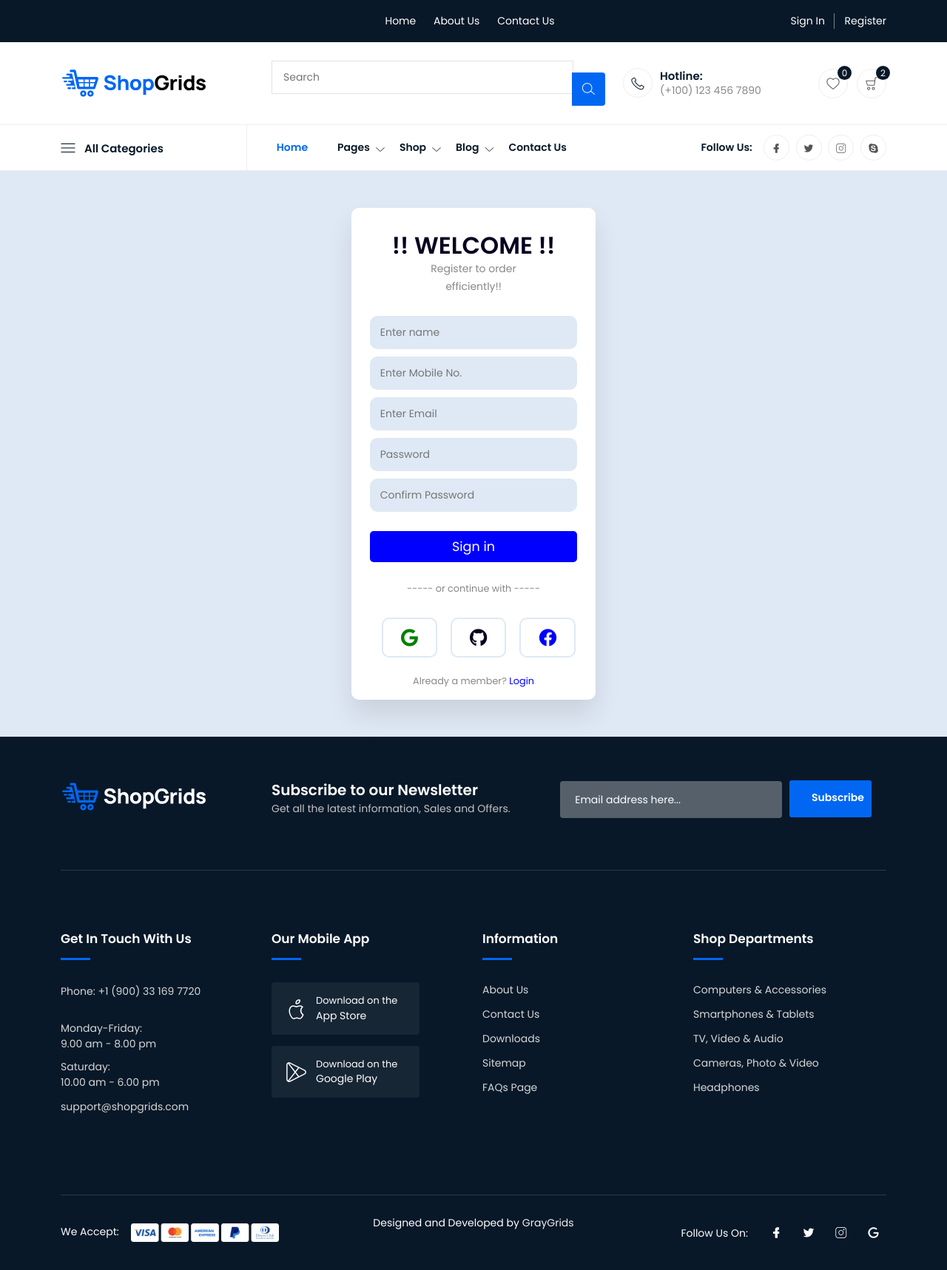
After one commit to Asutosh-mishraa/E-Pharmacy-website, a Django app: page /user/register/ in a window 1280 px wide. The commit adds this page. Shown: the whole page at 74% size. Run offline with Django 4.2, Linux system fonts and the light colour scheme; some libraries are stand-ins or nearby versions.

Commit message:
some moere addition of css

```diff
--- a/pharmacy/pharmacy/urls.py
+++ b/pharmacy/pharmacy/urls.py
@@ -19,4 +19,5 @@ from django.urls import path,include
 urlpatterns = [
     path('admin/', admin.site.urls),
     path('', include("pages.urls")),
+    path('user/', include("user.urls")),
 ]
--- /dev/null
+++ b/pharmacy/static/css/login.css
@@ -0,0 +1,94 @@
+@import url("https://fonts.googleapis.com/css2?family=Poppins:wght@400;600&display=swap");
+* {
+  margin: 0;
+  padding: 0;
+  box-sizing: border-box;
+  font-family: "Poppins", sans-serif;
+}
+body {
+  background: #dfe9f5;
+}
+.wrapper {
+  width: 330px;
+  padding: 2rem 0 1rem 0;
+  margin: 50px auto;
+  background: #fff;
+  border-radius: 10px;
+  text-align: center;
+  box-shadow: 0 20px 35px rgba(0, 0, 0, 0.1);
+}
+h1 {
+  font-size: 2rem;
+  color: #07001f;
+}
+p {
+  margin-bottom: 1.7rem;
+}
+form input {
+  width: 85%;
+  outline: none;
+  border: none;
+  background: #dfe9f5;
+  padding: 12px 14px;
+  margin-bottom: 10px;
+  border-radius: 10px;
+}
+.recover {
+  text-align: right;
+  font-size: 0.8rem;
+  margin: 0.2rem 1.7rem 0 0;
+}
+.recover a {
+  text-decoration: none;
+  color: #07001f;
+}
+button {
+  font-size: 1.1rem;
+  margin-top: 1rem;
+  padding: 8px 0;
+  border-radius: 5px;
+  outline: none;
+  border: none;
+  width: 85%;
+  background: blue;
+  color: #fff;
+  cursor: pointer;
+}
+button:hover {
+  background: rgba(122, 30, 30, 0.767);
+}
+.or {
+  font-size: 0.8rem;
+  margin-top: 1.5rem;
+}
+.icons i {
+  color: #07001f;
+  padding: 00.8rem 1.5rem;
+  border-radius: 10px;
+  margin-left: 0.9rem;
+  font-size: 1.5rem;
+  cursor: pointer;
+  border: 2px solid #dfe9f5;
+}
+.icons i:hover {
+  color: #fff !important;
+  background: #07001f;
+  transition: 1s;
+}
+.icons i:first-child {
+  color: green;
+}
+.icons i:last-child {
+  color: blue;
+}
+.not-member {
+  font-size: 0.8rem;
+  margin-top: 1.4rem;
+}
+.not-member a {
+  color: blue;
+  text-decoration: none;
+}
+a:hover {
+  text-decoration: underline;
+}
--- a/pharmacy/templates/base.html
+++ b/pharmacy/templates/base.html
@@ -92,15 +64,14 @@
                     <div class="col-lg-4 col-md-4 col-12">
                         <div class="top-end">
                             <div class="user">
-                                <i class="lni lni-user"></i>
-                                Hello
+
                             </div>
                             <ul class="user-login">
                                 <li>
-                                    <a href="{% static 'login.html' %}">Sign In</a>
+                                    <a href="{% url 'login' %}">Sign In</a>
                                 </li>
                                 <li>
-                                    <a href="{% static 'register.html' %}">Register</a>
+                                    <a href="{% url 'register' %}">Register</a>
                                 </li>
                             </ul>
                         </div>
@@ -115,7 +86,7 @@
                 <div class="row align-items-center">
                     <div class="col-lg-3 col-md-3 col-7">
                         <!-- Start Header Logo -->
-                        <a class="navbar-brand" href="{% static 'index.html' %}">
+                        <a class="navbar-brand" href="{% url 'home' %}">
                             <img src="{% static 'images/logo/logo.svg' %}" alt="Logo">
                         </a>
                         <!-- End Header Logo -->
--- /dev/null
+++ b/pharmacy/templates/user/register.html
@@ -0,0 +1,36 @@
+{% extends 'base.html' %}
+{% load static %}
+
+{% block css %}
+    <link rel="stylesheet" href={% static "css/login.css" %}>
+    <link
+      rel="stylesheet"
+      href="https://cdnjs.cloudflare.com/ajax/libs/font-awesome/5.15.3/css/all.min.css"
+    />
+{% endblock css %}
+
+{% block content %}
+    <div class="wrapper">
+      <h1>!! WELCOME !!</h1>
+      <p>
+        Register to order <br />
+        efficiently!!
+      </p>
+      <form>
+        <input type="text" placeholder="Enter name" />
+        <input type="text" placeholder="Enter Mobile No." />
+        <input type="text" placeholder="Enter Email" />
+        <input type="password" placeholder="Password" />
+        <input type="password" placeholder="Confirm Password" />
+        <closeform></closeform>
+      </form>
+      <button>Sign in</button>
+      <p class="or">----- or continue with -----</p>
+      <div class="icons">
+        <i class="fab fa-google"></i>
+        <i class="fab fa-github"></i>
+        <i class="fab fa-facebook"></i>
+      </div>
+      <div class="not-member">Already a member? <a href="{% url 'login' %}">Login</a></div>
+    </div>
+{% endblock content %}
--- /dev/null
+++ b/pharmacy/user/urls.py
@@ -0,0 +1,10 @@
+
+from django.urls import path
+from . import views
+
+
+urlpatterns = [
+    path('register/',views.register,name='register'),
+    path('login/',views.login,name='login'),
+    #path('logout/',views.logout,name='logout'),
+]
--- a/pharmacy/user/views.py
+++ b/pharmacy/user/views.py
@@ -1,3 +1,8 @@
 from django.shortcuts import render
 
 # Create your views here.
+def login(request):
+    return render(request,'user/login.html')
+
+def register(request):
+    return render(request, 'user/register.html')
```
Also changed, not shown: other parts of pharmacy/templates/base.html (+3 -42 lines), pharmacy/templates/user/login.html (added, +34 -0 lines), pharmacy/user/admin.py (+5 -5 lines), pharmacy/user/models.py (+16 -6 lines), pharmacy/db.sqlite3, pharmacy/user/migrations/0003_remove_myuser_address_address.py (added).
